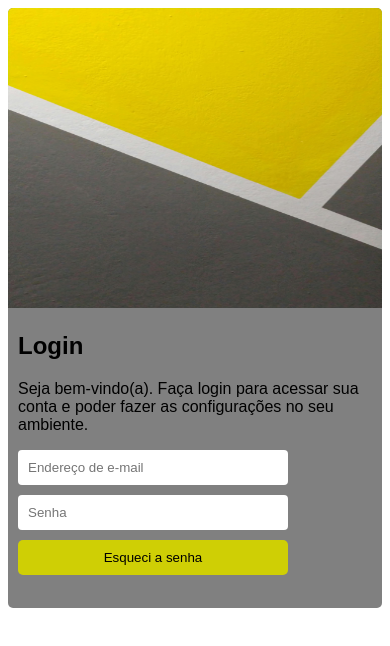
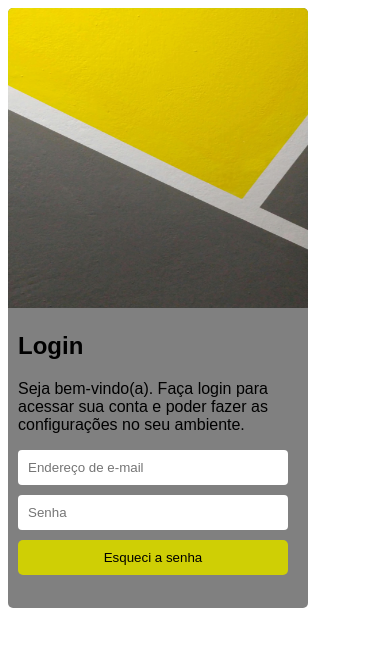
Before and after one commit to mrefrax/Projeto-login, a plain HTML site: page index.html in a window 390 px wide. Drawn offline with Linux system fonts and the light colour scheme; a web font is replaced by a local one.

Commit message:
projeto login

```diff
--- a/Estilos/style.css
+++ b/Estilos/style.css
@@ -2,16 +2,6 @@
 
 @import url('https://fonts.googleapis.com/css2? family= Areia movediça:wght@300 & display=swap');
 
-@media screen and (max-width: 600px) {
-    .main{
-        width: 100%;
-    }
-
-    .imagem{
-        width: 100%;
-    }
-
-}
 
 main{
     background-color: gray;
```
